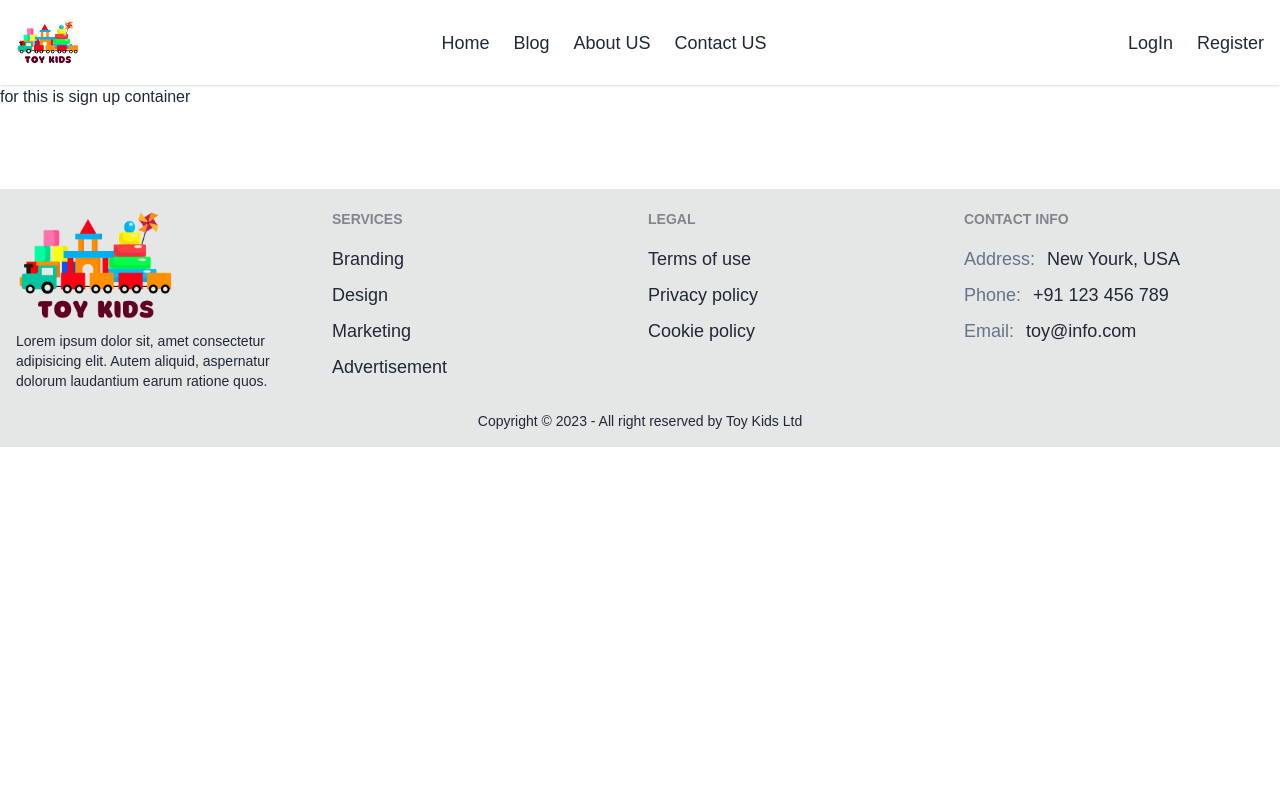
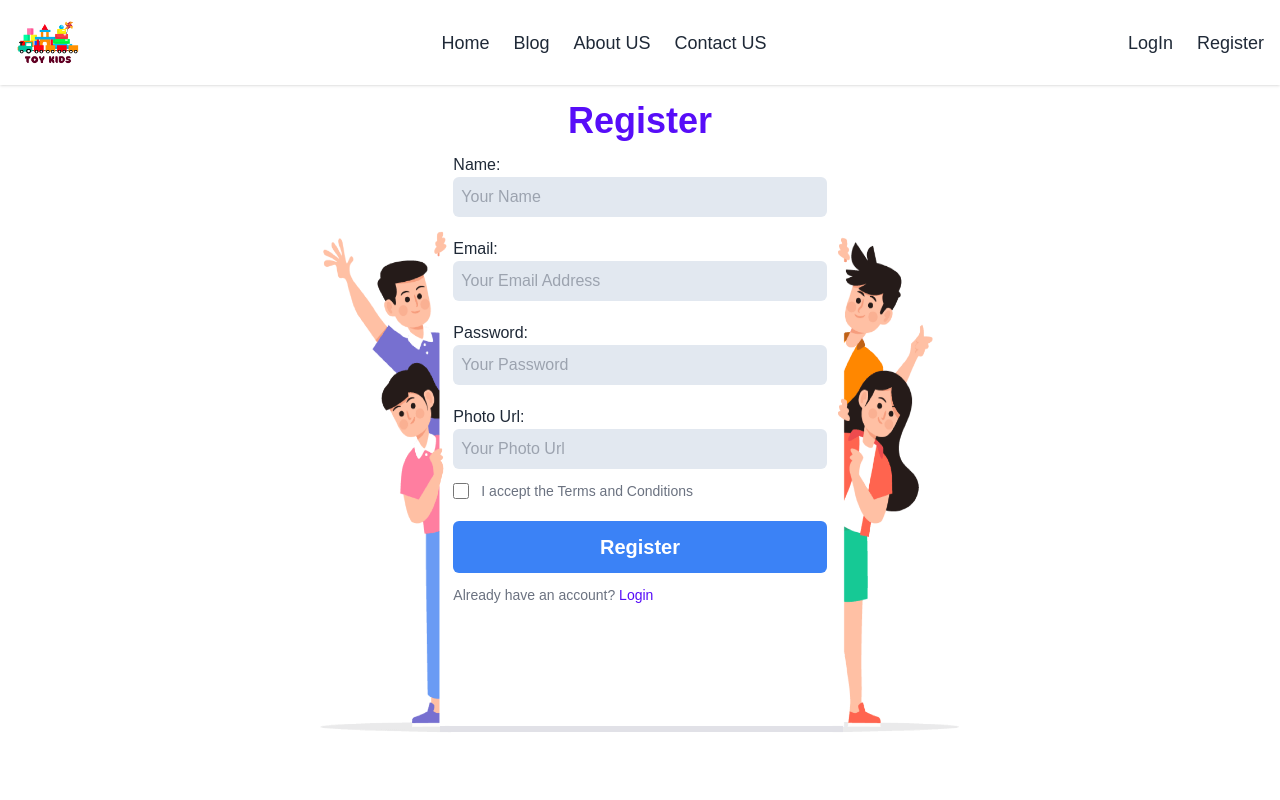
Before and after one commit to Yeakub1/toy-marketplace, a React (Vite) app: page /register in a window 1280 px wide. Shown: the top 800 px of the page. Built offline with nearby package versions, Linux system fonts and the light colour scheme.

Commit message:
Register Form Design

```diff
--- a/src/components/Authentication/Login/Login.jsx
+++ b/src/components/Authentication/Login/Login.jsx
@@ -8,7 +8,7 @@ const Login = () => {
     <div className="login-bg w-6/12 mx-auto mt-2">
       <div className="w-7/12 mx-auto flex items-center ">
         <div className="mt-5 w-full">
-          <h1 className="text-4xl font-bold text-center ">Login</h1>
+          <h1 className="text-4xl font-bold text-center text-primary">Login</h1>
           <form>
             <div className="mt-5">
               <label htmlFor="">Email:</label>
--- a/src/components/Authentication/Login/login.css
+++ b/src/components/Authentication/Login/login.css
@@ -3,5 +3,4 @@
   height: 80vh;
   background-size: 100% 100%;
   background-repeat: no-repeat;
-    /* position: relative; */
 }
--- a/src/components/Authentication/SignUp/Signup.jsx
+++ b/src/components/Authentication/SignUp/Signup.jsx
@@ -1,11 +1,97 @@
-import React from 'react';
+import React from "react";
+import "../Login/login.css";
+import { Link } from "react-router-dom";
 
-const Signup = () => {
-    return (
-        <div>
-            <h1>for this is sign up container</h1>
+const SignUp = () => {
+  return (
+    <div className="login-bg w-6/12 mx-auto mt-2">
+      <div className="w-7/12 mx-auto flex items-center ">
+        <div className="mt-2 w-full">
+          <h1 className="text-4xl font-bold text-center text-primary">Register</h1>
+          <form>
+            <div className="mt-3">
+              <label htmlFor="">Name:</label>
+              <input
+                type="text"
+                name="name"
+                placeholder="Your Name"
+                className="py-2 bg-slate-200 rounded-md border-0 w-full  px-2"
+                required
+              />
+            </div>
+            <div className="mt-5">
+              <label htmlFor="">Email:</label>
+              <input
+                type="email"
+                name="email"
+                placeholder="Your Email Address"
+                className="py-2 bg-slate-200 rounded-md border-0 w-full  px-2"
+                required
+              />
+            </div>
+            <div className="mt-5">
+              <label htmlFor="">Password:</label>
+              <input
+                type="password"
+                name="password"
+                placeholder="Your Password"
+                className="py-2 bg-slate-200 rounded-md border-0 w-full  px-2"
+                required
+              />
+            </div>
+            <div className="mt-5">
+              <label htmlFor="">Photo Url:</label>
+              <input
+                type="text"
+                name="photo"
+                placeholder="Your Photo Url"
+                className="py-2 bg-slate-200 rounded-md border-0 w-full  px-2"
+                required
+              />
+            </div>
+
+            <div className="flex items-start mt-3">
+              <div className="flex items-center h-5">
+                <input
+                  id="terms"
+                  aria-describedby="terms"
+                  type="checkbox"
+                  className="w-4 h-4 border border-gray-300 rounded bg-gray-50 focus:ring-3 focus:ring-primary-300 dark:bg-gray-700 dark:border-gray-600 dark:focus:ring-primary-600 dark:ring-offset-gray-800"
+                  required=""
+                />
+              </div>
+              <div className="ml-3 text-sm">
+                <label
+                  for="terms"
+                  className="font-light text-gray-500 dark:text-gray-300"
+                >
+                  I accept the{" "}
+                  <a
+                    className="font-medium text-primary-600 hover:underline dark:text-primary-500"
+                    href="#"
+                  >
+                    Terms and Conditions
+                  </a>
+                </label>
+              </div>
+            </div>
+
+            <input
+              type="submit"
+              value="Register"
+              className="py-3 w-full bg-blue-500 text-white font-semibold text-xl rounded-md mt-5"
+            />
+          </form>
+          <p className="text-sm font-light mt-3 text-gray-500 dark:text-gray-400">
+            Already have an account?{" "}
+            <Link to="/login" className="text-primary">
+              Login
+            </Link>
+          </p>
         </div>
-    );
+      </div>
+    </div>
+  );
 };
 
-export default Signup;
+export default SignUp;
```
